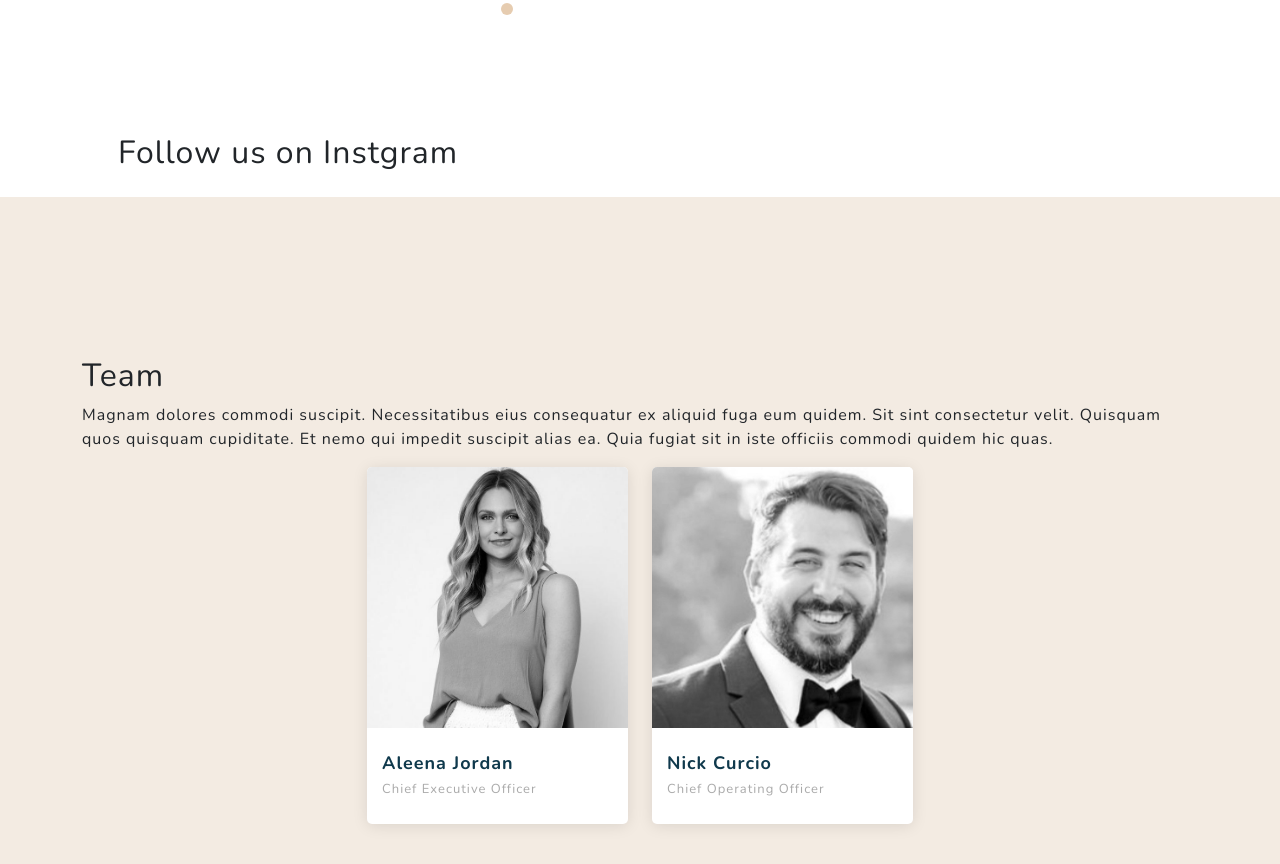
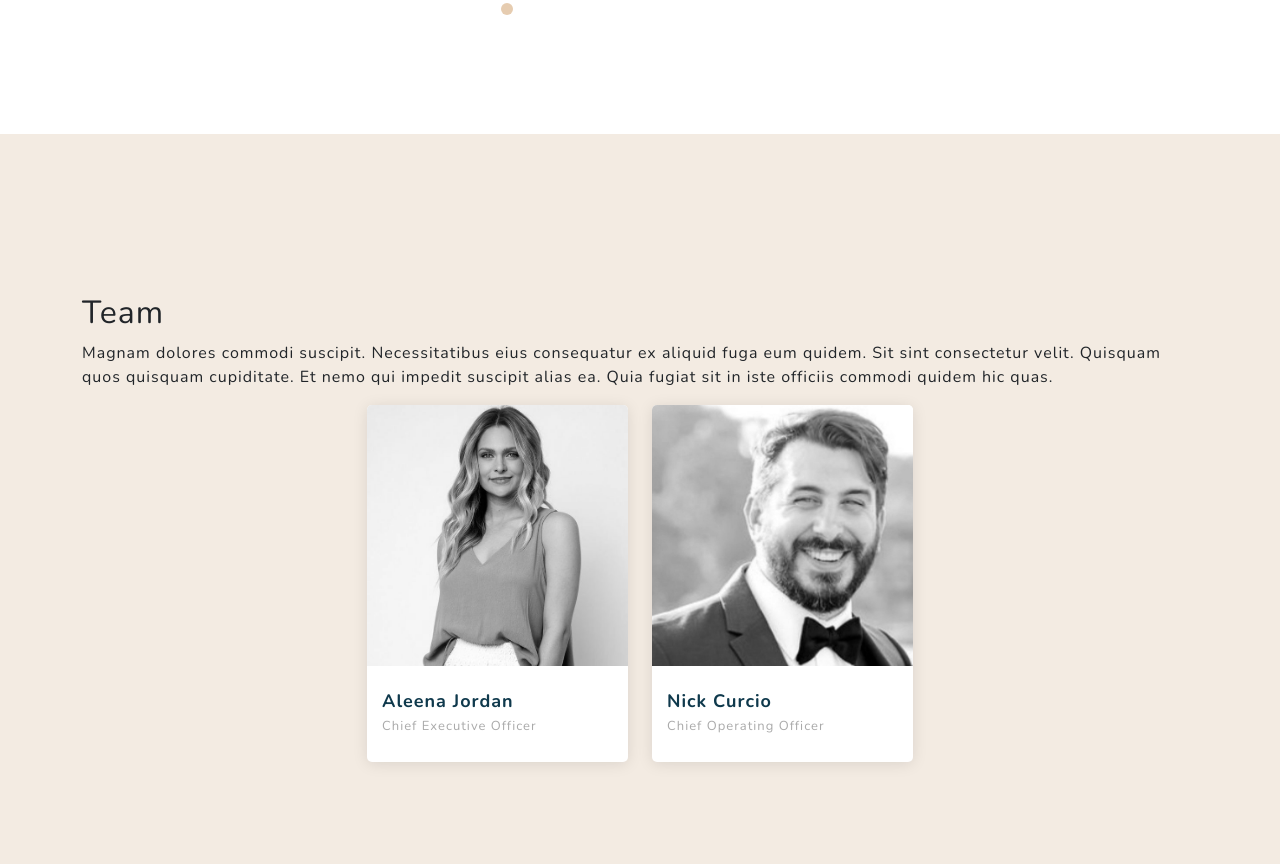
Before and after one commit to ianjosephjones/Enigma-Agency-1, a plain HTML site: page index.html in a window 1280 px wide. Shown: the part 4771-5635 px from the top of the page. Drawn offline with nearby package versions, Linux system fonts and the light colour scheme; a script that the page names is missing; a web font is replaced by a local one.

Commit message:
Took out follow us on insta

```diff
--- a/index.html
+++ b/index.html
@@ -503,9 +503,6 @@
 						</div>
 					</div>
 				</div>
-				<h2 class="pixlee_container mb-4 justify-content-center">
-					Follow us on Instgram
-				</h2>
 
 				<div id="pixlee_container"></div>
 				<script type="text/javascript">
```
